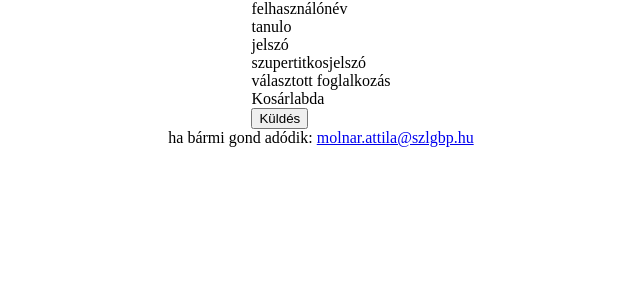
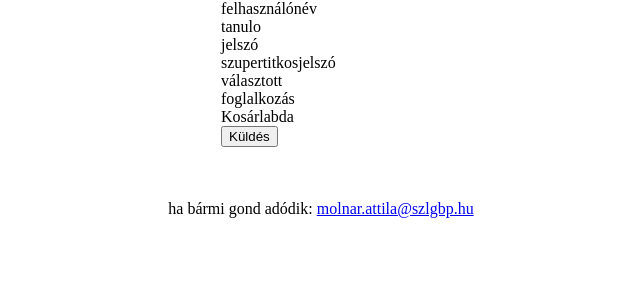
Before and after one commit to MolnAtt/11fdjango2020_21, a Django app: page /tesi/ in a window 1280 px wide. Shown: the part 26-326 px from the top of the page, without its empty margins (319-959 px from the left). Run offline with Django 3.2, Linux system fonts and the light colour scheme.

Commit message:
grid kialakítása

```diff
--- a/elsoprojekt/static/style.css
+++ b/elsoprojekt/static/style.css
@@ -11,4 +11,7 @@ header, footer{
 main{
     display:grid;
     justify-content: center;
+
+    grid-template-columns: 100px 100px;
+    grid-template-rows: repeat(4, 50px);
 }
```
